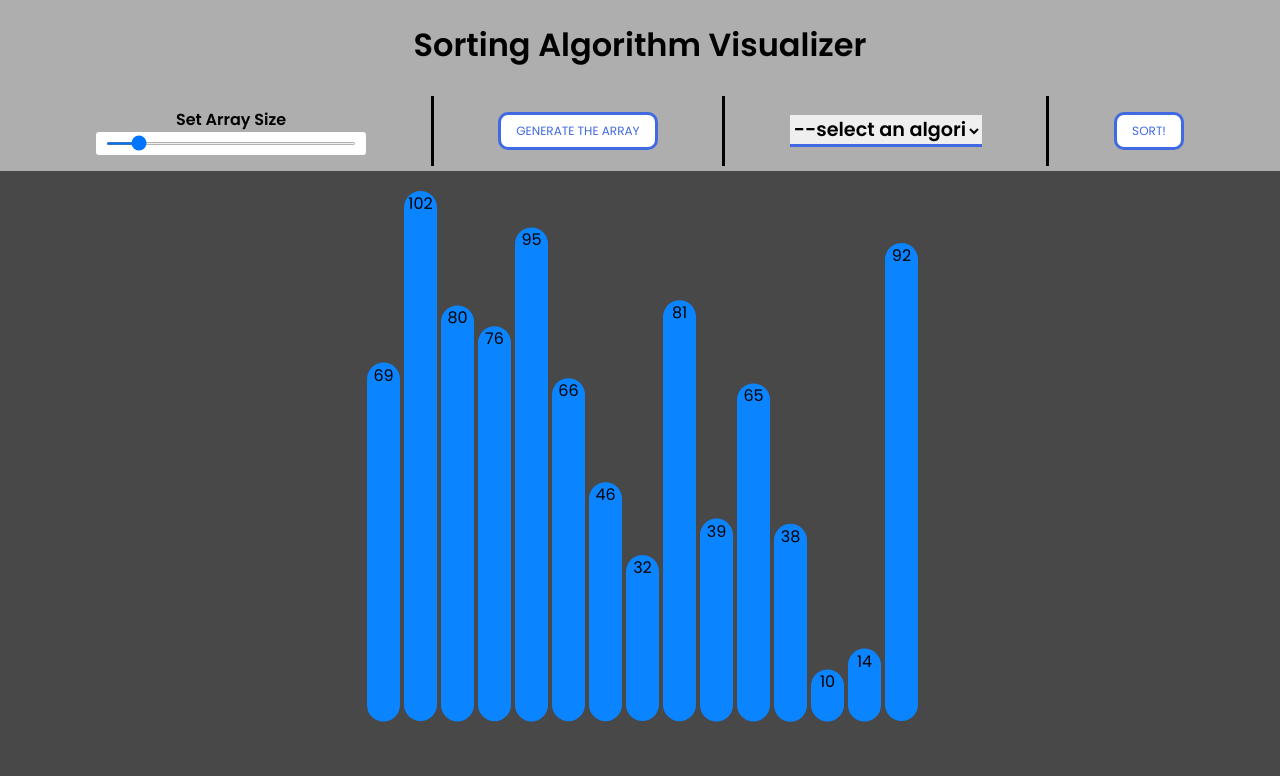
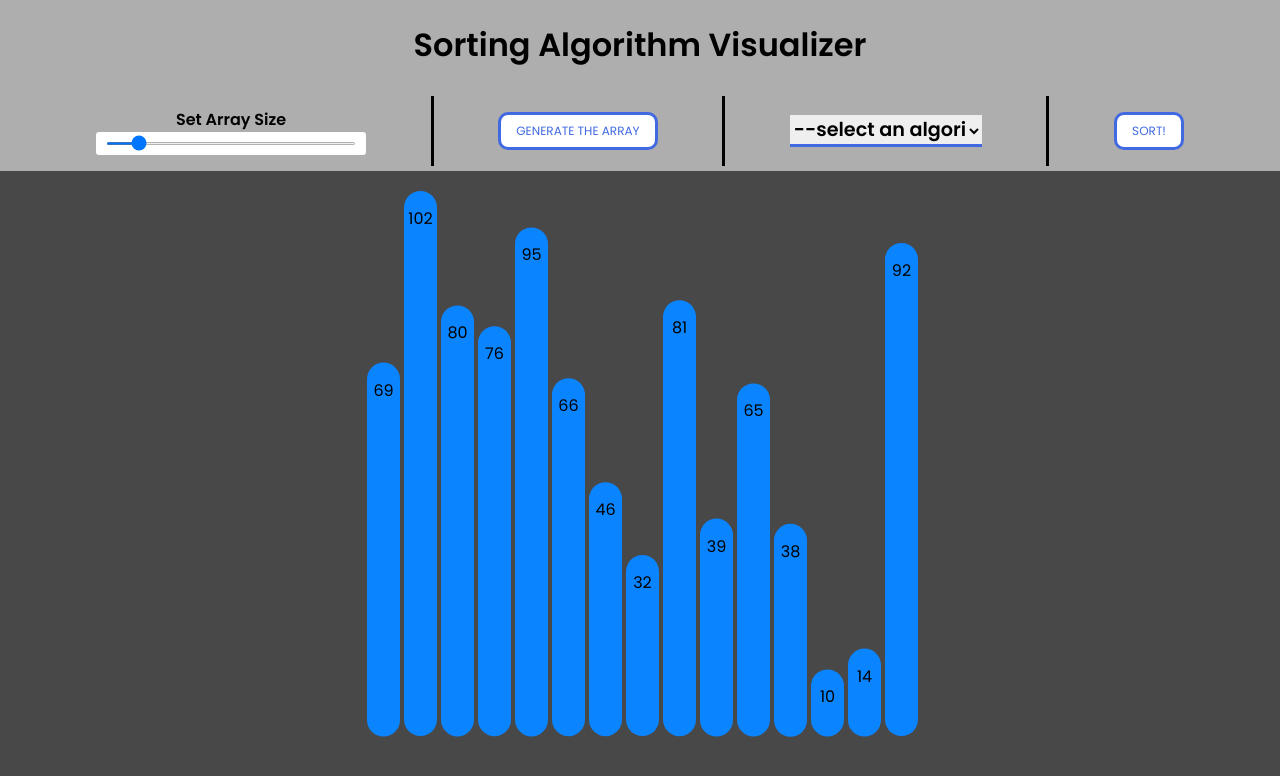
Before and after one commit to reynaldomarchell/bimsq-sort, a React (Vite) app: page / in a window 1280 px wide. Shown: the top 776 px of the page. Built offline with nearby package versions, Linux system fonts and the light colour scheme.

Commit message:
fix: change padding inside bar

```diff
--- a/src/components/ui/Bar/bar.css
+++ b/src/components/ui/Bar/bar.css
@@ -1,5 +1,6 @@
 .bar {
-	margin-right: 4px;
-	margin-top: 10px;
-	margin-bottom: 20px;
+  margin-right: 4px;
+  margin-top: 10px;
+  margin-bottom: 20px;
+  padding-top: 15px;
 }
```
